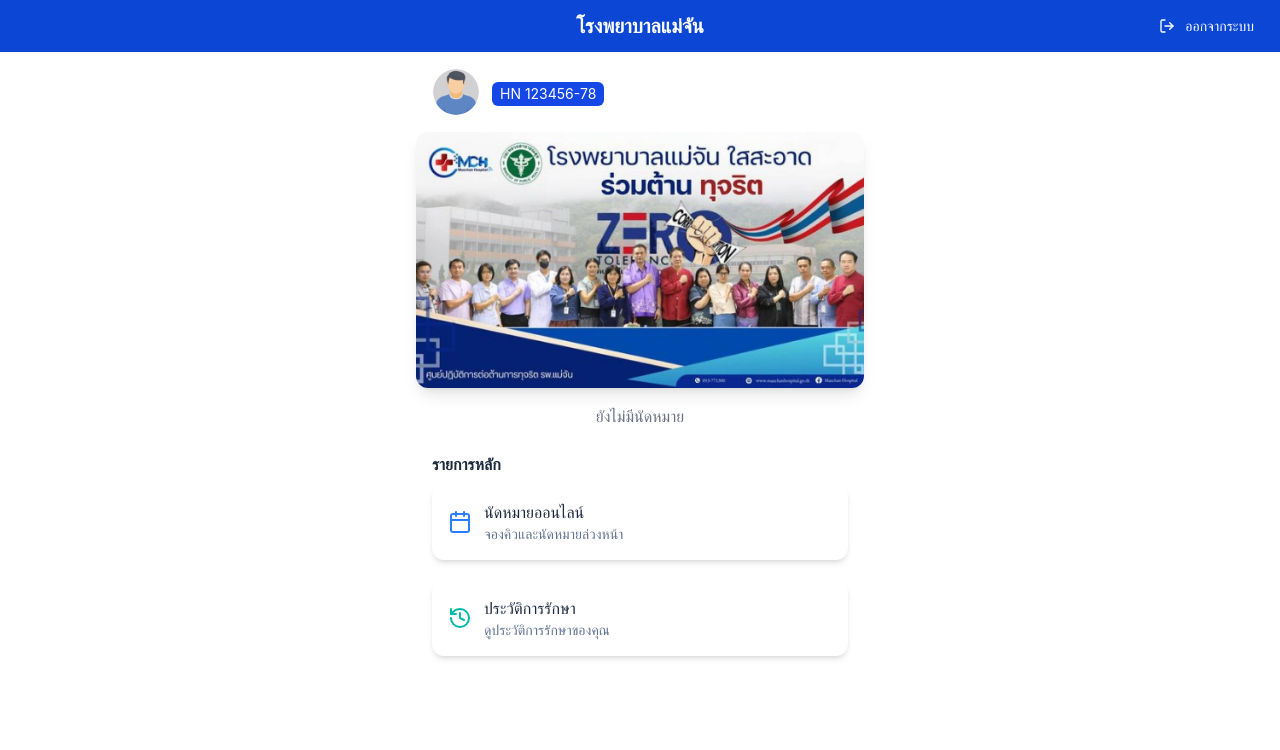
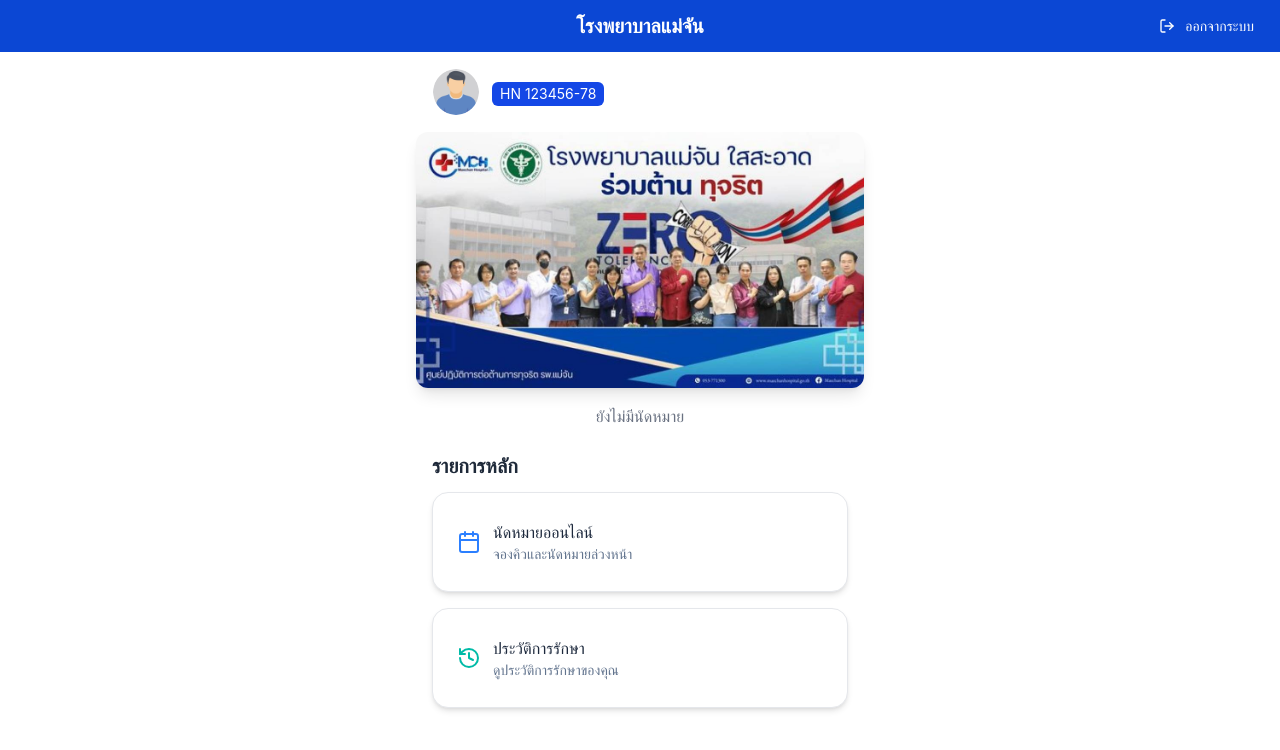
Before and after one commit to Trin-Rattnasiri/new, a Next.js app: page /front/user-dashboard in a window 1280 px wide. Shown: the top 750 px of the page. Built offline with nearby package versions, Linux system fonts and the light colour scheme.

Commit message:
Update page.tsx

```diff
--- a/src/app/front/user-dashboard/page.tsx
+++ b/src/app/front/user-dashboard/page.tsx
@@ -95,23 +95,27 @@
 
       {/* รายการหลัก */}
       <div className="w-full max-w-md mt-6 px-4">
-        <div className="font-bold text-slate-800 mb-2">รายการหลัก</div>
-        <div className="space-y-5">
+        <h3 className="text-xl font-bold text-gray-800 mb-3">รายการหลัก</h3>
+        <div className="grid grid-cols-1 gap-4">
           <Link href="/front/user-booking" className="block">
-            <div className="bg-white rounded-xl p-4 flex items-center shadow-md">
+            <div className="bg-white p-6 rounded-2xl shadow-md border border-gray-200 h-full min-h-[100px] flex flex-col justify-center hover:bg-blue-50 transition-all">
+              <div className="flex items-center">
                 <Calendar className="text-blue-500 mr-3" />
                 <div>
                   <div className="text-slate-800 font-medium">นัดหมายออนไลน์</div>
                   <div className="text-sm text-slate-500">จองคิวและนัดหมายล่วงหน้า</div>
                 </div>
               </div>
+            </div>
           </Link>
           <Link href="/front/user-history" className="block">
-            <div className="bg-white rounded-xl p-4 flex items-center shadow-md">
+            <div className="bg-white p-6 rounded-2xl shadow-md border border-gray-200 h-full min-h-[100px] flex flex-col justify-center hover:bg-blue-50 transition-all">
+              <div className="flex items-center">
                 <History className="text-teal-500 mr-3" />
                 <div>
                   <div className="text-slate-800 font-medium">ประวัติการรักษา</div>
                   <div className="text-sm text-slate-500">ดูประวัติการรักษาของคุณ</div>
+                </div>
               </div>
             </div>
           </Link>
```
Lines whose indentation alone changed are shown as unchanged.
